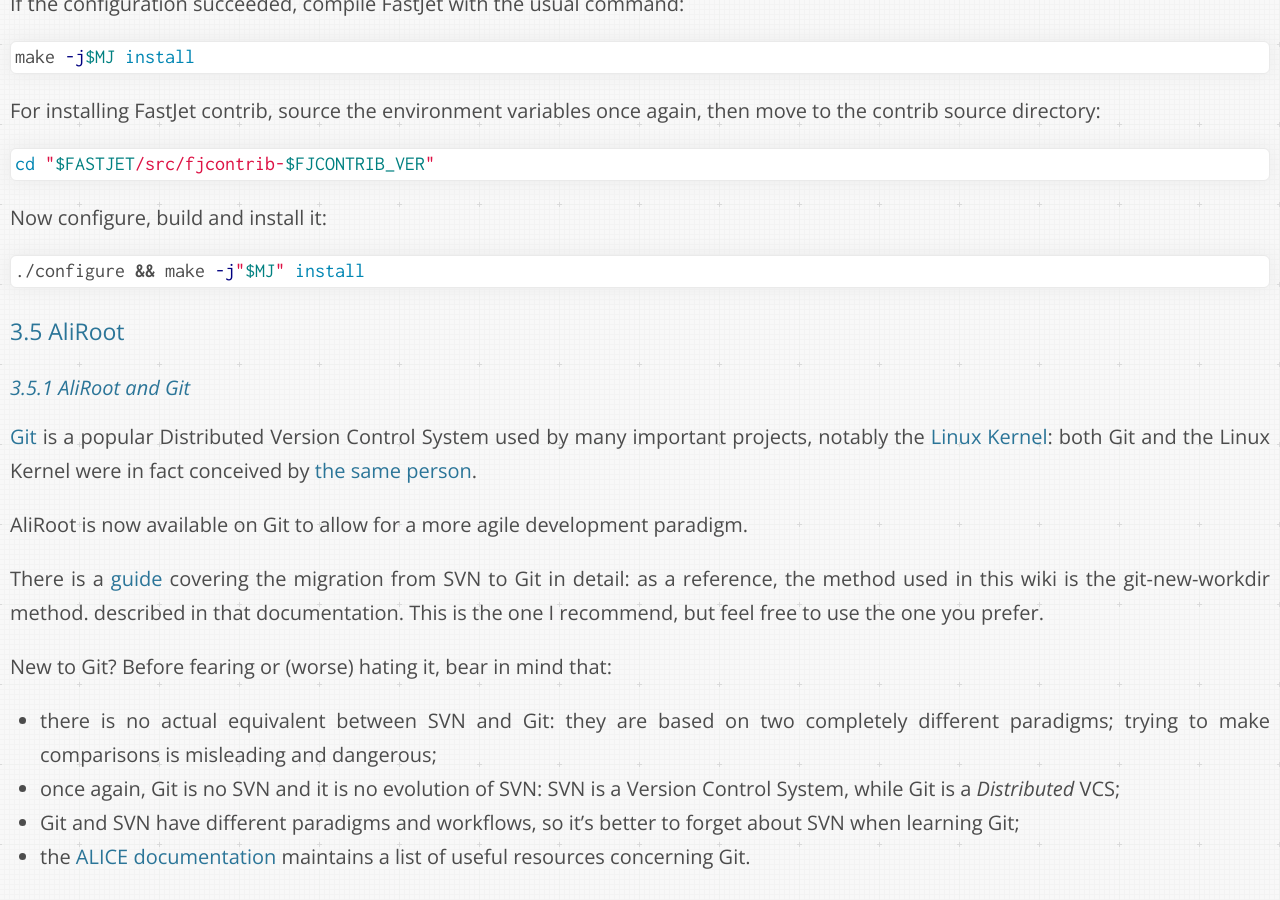
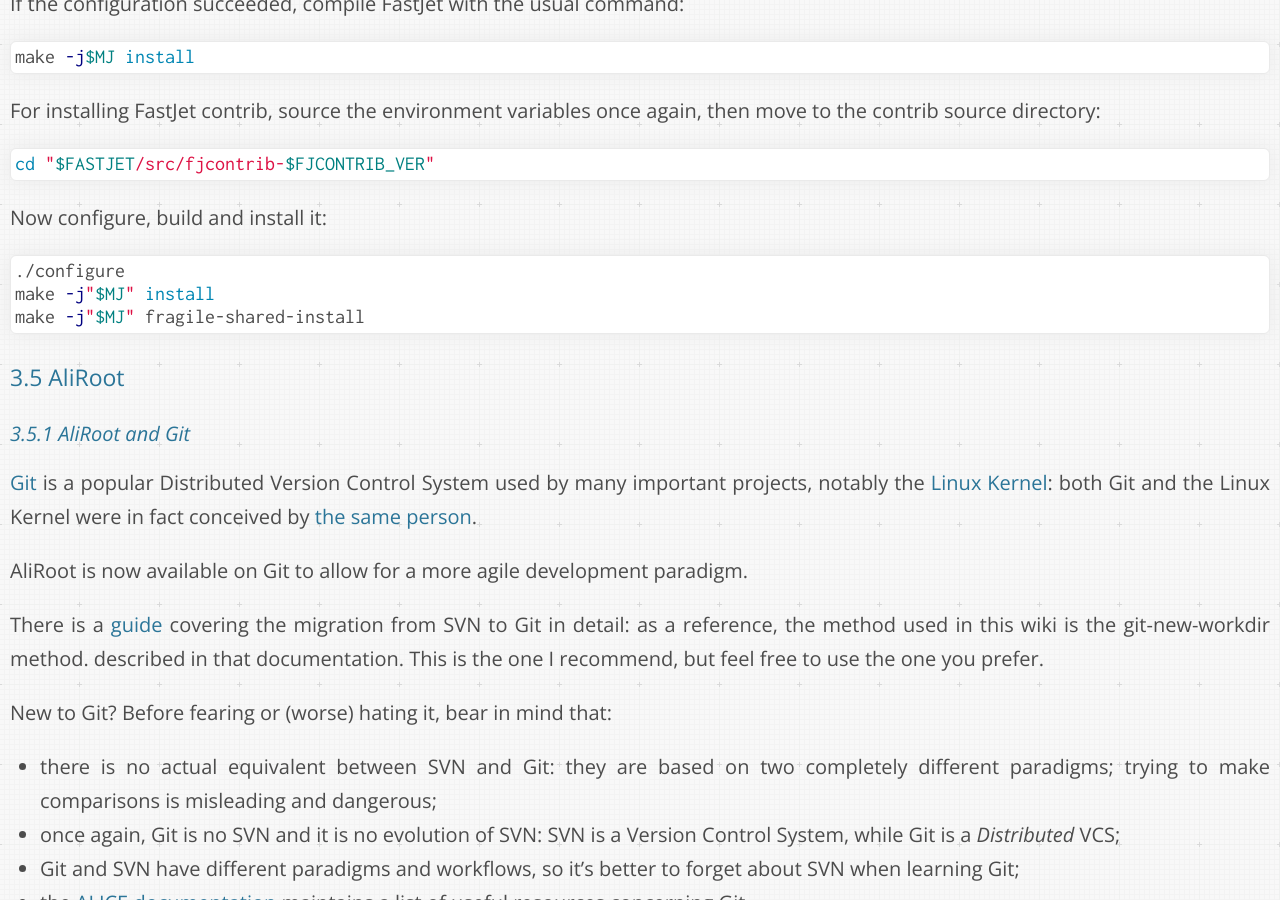
Before and after one commit to dberzano/dberzano.github.io, a Jekyll site: the page built from alice/install-aliroot/manual.md, in a window 1280 px wide and 900 px high, scrolled down 9956 px. Built offline with Jekyll 4.4.1, drawn with Linux system fonts in a browser that asks for light colours; Markdown is read by kramdown in place of the engine named in the settings.

Commit message:
Instructions to compile FJ contrib shared libs

````diff
--- a/alice/install-aliroot/manual.md
+++ b/alice/install-aliroot/manual.md
@@ -496,7 +496,9 @@
 Now configure, build and install it:
 
 ```bash
-./configure && make -j"$MJ" install
+./configure
+make -j"$MJ" install
+make -j"$MJ" fragile-shared-install
 ```
 
 
````
